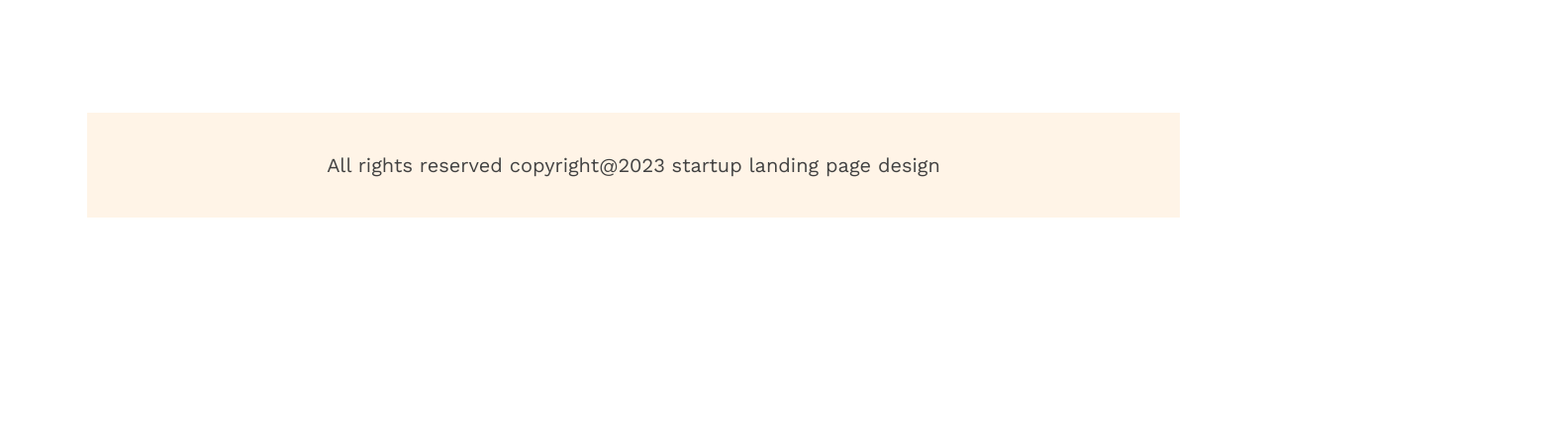
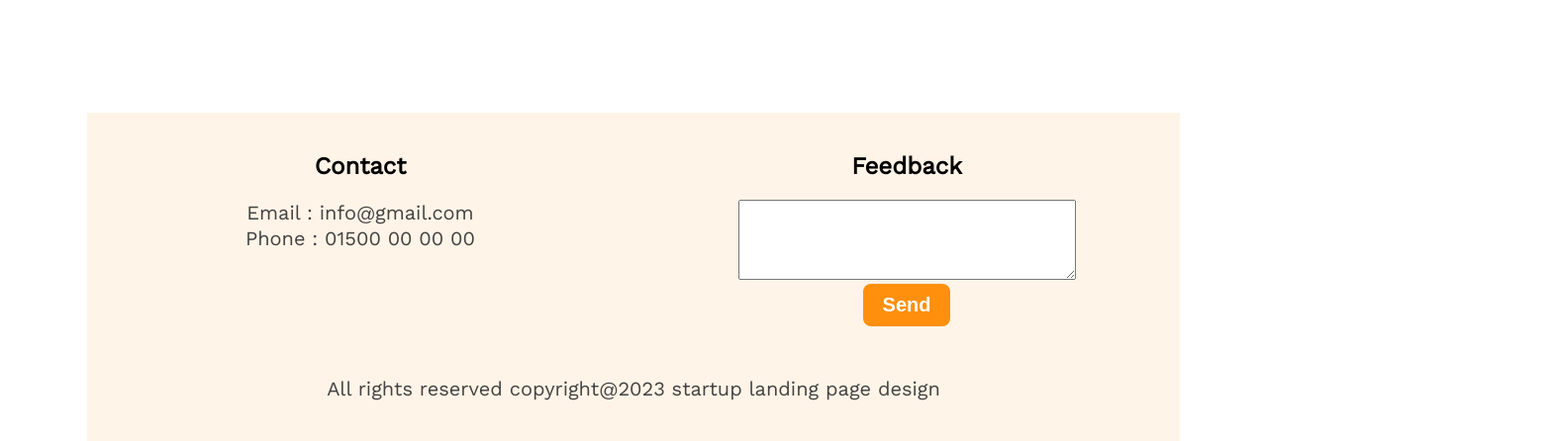
Before and after one commit to ai-Abir96/g3-architect-responsive, a plain HTML site: page index.html in a window 1280 px wide. Shown: the part 4357-4803 px from the top of the page at 99% size, 1570 px wide, since content can reach past the window. Before the commit the page ends 4577 px from the top, so only its background shows below. Drawn offline with nearby package versions, Linux system fonts and the light colour scheme.

Commit message:
footer section and button added

```diff
--- a/index.html
+++ b/index.html
@@ -79,7 +79,13 @@
         <div class="features">
           <div class="feature-image">
             <img class="architect-img" src="images/architect.png" alt="" />
+            <button class="btn-experience">
+              <span class="year">10+Year</span>
+              <br />
+              <span class="exp">Experience</span>
+            </button>
           </div>
+
           <div class="feature-content">
             <div class="bordered-heading">
               <h3>Features you will love & enjoy</h3>
@@ -136,6 +142,7 @@
           </div>
         </div>
       </section>
+
       <!-- features section end -->
       <!-- fact section statred -->
       <section>
@@ -200,6 +207,23 @@
     <!-- main statred -->
     <!-- footer start -->
     <footer>
+      <section>
+        <div class="contact">
+          <div class="address">
+            <h3>Contact</h3>
+            <p class="email">Email : info@gmail.com</p>
+            <p class="phone">Phone : 01500 00 00 00</p>
+          </div>
+
+          <div class="feedback">
+            <div class="feedback-content">
+              <h6>Feedback</h6>
+              <textarea name="" id="" cols="40" rows="5"></textarea><br />
+              <button class="btn-send">Send</button>
+            </div>
+          </div>
+        </div>
+      </section>
       <p>All rights reserved copyright@2023 startup landing page design</p>
     </footer>
     <!-- footer end -->
--- a/styles/style.css
+++ b/styles/style.css
@@ -115,10 +115,15 @@ header {
 /* header section end*/
 
 /* main section start */
+
+/* main body end*/
 main {
   width: 80%;
   margin: auto;
 }
+/* main body end */
+
+/* quick list container  start */
 .container-quick-list {
   display: flex;
   gap: 73px;
@@ -148,7 +153,8 @@ main {
   color: var(--gray);
   margin-bottom: 24px;
 }
-
+/* quick list container  end */
+/* feature container  start */
 .features {
   padding-top: 130px;
   display: flex;
@@ -201,6 +207,28 @@ main {
   margin-bottom: 10px;
 }
 
+.btn-experience {
+  background: var(--orange);
+  border-radius: 8px;
+  color: #ffffff;
+  font-weight: 600;
+  font-size: 20px;
+  text-align: center;
+  padding: 46px 42px;
+  border: none;
+  translate: -15% -70%;
+}
+
+.btn-experience .year {
+  font-weight: 700;
+  font-size: 65px;
+}
+.btn-experience .exp {
+  font-weight: 500;
+  font-size: 25px;
+}
+/* feature container  end */
+/* fact container  start */
 .fact-head {
   width: 40%;
 }
@@ -224,7 +252,6 @@ main {
   width: 240px;
   display: flex;
   flex-direction: column;
-
   align-items: center;
   justify-content: center;
 }
@@ -240,7 +267,8 @@ main {
   font-weight: 600;
   font-size: 20px;
 }
-
+/* fact container  end */
+/* sponsor container  start */
 .sponsors {
   margin-top: 180px;
 }
@@ -255,10 +283,17 @@ main {
 }
 .sponcor-img {
   display: flex;
-  gap: 155px;
+  justify-content: space-between;
+  align-items: center;
+
   margin-bottom: 130px;
   margin-top: 50px;
 }
+/* sponsor container end */
+
+/* main section end */
+
+/* footer start */
 footer {
   padding: 40px;
   text-align: center;
@@ -272,5 +307,37 @@ footer p {
   color: #424242;
   margin: 0;
 }
-
-/* main section end */
+.contact {
+  display: flex;
+  gap: 80px;
+  margin-bottom: 50px;
+}
+.contact .address {
+  width: 50%;
+}
+.contact .address h3 {
+  font-size: 24px;
+  font-weight: 600;
+  margin: 0;
+  padding-bottom: 20px;
+}
+.contact .feedback {
+  width: 50%;
+}
+.btn-send {
+  background: var(--orange);
+  border-radius: 8px;
+  color: #ffffff;
+  font-weight: 600;
+  font-size: 20px;
+  text-align: center;
+  padding: 10px 20px;
+  border: none;
+}
+.contact .feedback h6 {
+  font-size: 24px;
+  font-weight: 600;
+  margin: 0;
+  padding-bottom: 20px;
+}
+/* footer end */
```
